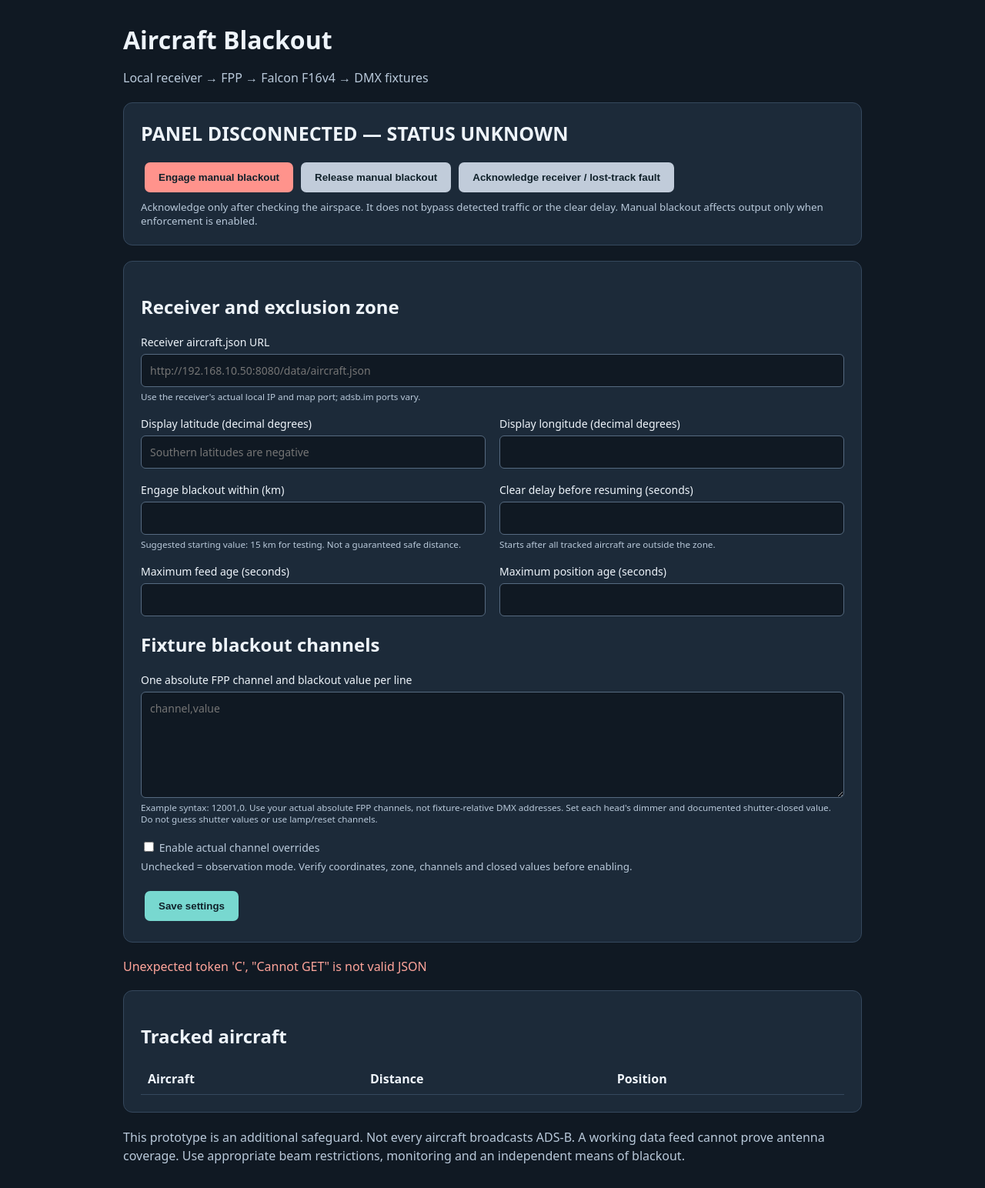
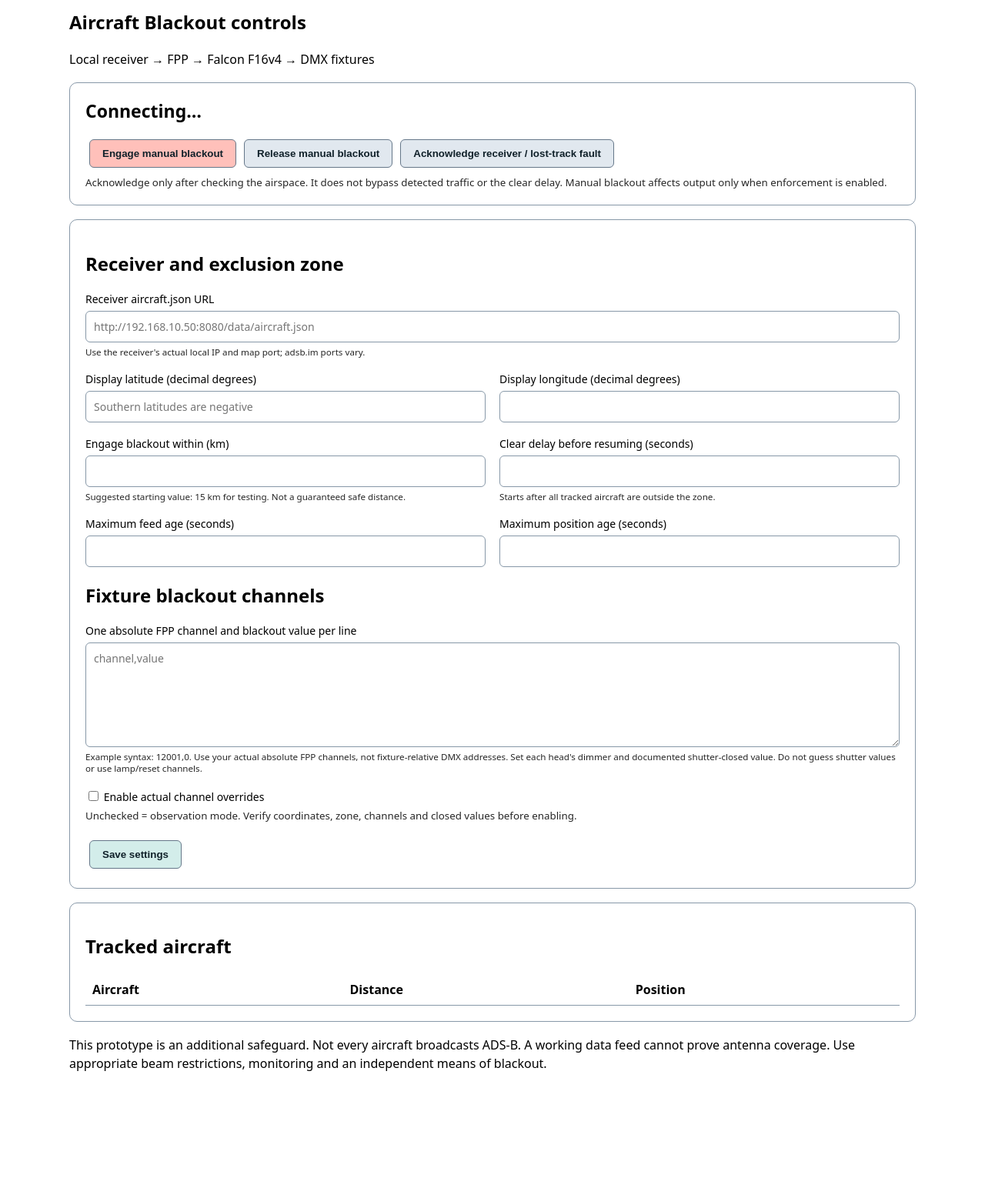
Before and after one commit to lindsayrobinson/fpp-aircraft-blackout, a PHP site: page /index.html in a window 1280 px wide. Shown: the whole page at 77% size. After the commit the page ends 1392 px from the top, so only its background shows below. Run offline with PHP 8.4, Linux system fonts and the light colour scheme; lists and menus that the app fills with data are empty.

Commit message:
Integrate aircraft blackout settings and controls into FPP

```diff
--- a/index.html
+++ b/index.html
@@ -1,18 +1,40 @@
-<!doctype html><html lang="en"><meta charset="utf-8"><meta name="viewport" content="width=device-width,initial-scale=1"><title>Aircraft Blackout</title>
 <style>
-body{font:16px system-ui;background:#101923;color:#eef4fa;max-width:960px;margin:30px auto;padding:0 20px}h1{margin-bottom:5px}p{line-height:1.5;color:#b9c9da}.card{background:#1c2a39;border:1px solid #35485d;border-radius:12px;padding:22px;margin:20px 0}.grid{display:grid;grid-template-columns:1fr 1fr;gap:18px}label{display:block;font-size:14px}input,textarea{display:block;box-sizing:border-box;width:100%;padding:11px;margin-top:6px;border:1px solid #566a80;border-radius:6px;background:#101923;color:white;font:inherit}input[type=checkbox]{width:auto;display:inline}button{padding:12px 18px;border:0;border-radius:7px;background:#78d8d0;color:#10212a;font-weight:700;margin:5px;cursor:pointer}.danger{background:#ff938c}.secondary{background:#c1ccda}#state{font-size:25px;font-weight:750}small{display:block;color:#b9c9da;margin-top:5px}table{width:100%;text-align:left;border-collapse:collapse}td,th{padding:9px;border-bottom:1px solid #35485d}#error{color:#ffa59b;white-space:pre-wrap}@media(max-width:650px){.grid{grid-template-columns:1fr}}</style>
-<h1>Aircraft Blackout</h1><p>Local receiver → FPP → Falcon F16v4 → DMX fixtures</p>
-<div class="card"><div id="state">Connecting…</div><p id="reason"></p><p id="native"></p><button class="danger" id="blackout">Engage manual blackout</button><button class="secondary" id="release">Release manual blackout</button><button class="secondary" id="ack">Acknowledge receiver / lost-track fault</button><small>Acknowledge only after checking the airspace. It does not bypass detected traffic or the clear delay. Manual blackout affects output only when enforcement is enabled.</small></div>
-<form id="form" class="card"><h2>Receiver and exclusion zone</h2><label>Receiver aircraft.json URL<input id="receiver_url" placeholder="http://192.168.10.50:8080/data/aircraft.json" required><small>Use the receiver's actual local IP and map port; adsb.im ports vary.</small></label><div class="grid" style="margin-top:18px"><label>Display latitude (decimal degrees)<input id="latitude" type="number" min="-90" max="90" step="any" placeholder="Southern latitudes are negative" required></label><label>Display longitude (decimal degrees)<input id="longitude" type="number" min="-180" max="180" step="any" required></label><label>Engage blackout within (km)<input id="radius_km" type="number" min="0.1" max="300" step="0.1" required><small>Suggested starting value: 15 km for testing. Not a guaranteed safe distance.</small></label><label>Clear delay before resuming (seconds)<input id="clear_delay_s" type="number" min="1" max="3600" required><small>Starts after all tracked aircraft are outside the zone.</small></label><label>Maximum feed age (seconds)<input id="max_feed_age_s" type="number" min="1" max="10" step="any" required></label><label>Maximum position age (seconds)<input id="max_position_age_s" type="number" min="1" max="30" step="any" required></label></div>
-<h2>Fixture blackout channels</h2><label>One absolute FPP channel and blackout value per line<textarea id="channels" rows="6" placeholder="channel,value"></textarea><small>Example syntax: 12001,0. Use your actual absolute FPP channels, not fixture-relative DMX addresses. Set each head's dimmer and documented shutter-closed value. Do not guess shutter values or use lamp/reset channels.</small></label><p><label><input id="enforce" type="checkbox"> Enable actual channel overrides</label><small>Unchecked = observation mode. Verify coordinates, zone, channels and closed values before enabling.</small></p><button type="submit">Save settings</button><span id="saved"></span></form>
-<div id="error" role="alert"></div><div class="card"><h2>Tracked aircraft</h2><table><thead><tr><th>Aircraft</th><th>Distance</th><th>Position</th></tr></thead><tbody id="aircraft"></tbody></table></div><p>This prototype is an additional safeguard. Not every aircraft broadcasts ADS-B. A working data feed cannot prove antenna coverage. Use appropriate beam restrictions, monitoring and an independent means of blackout.</p>
+#aircraft-blackout-panel{font:16px system-ui;max-width:1100px;margin:12px auto;color:var(--bs-body-color,inherit)}
+#aircraft-blackout-panel p{line-height:1.5}
+#aircraft-blackout-panel .ab-card{border:1px solid #8798a8;border-radius:10px;padding:20px;margin:18px 0;background:var(--bs-body-bg,transparent)}
+#aircraft-blackout-panel .ab-grid{display:grid;grid-template-columns:1fr 1fr;gap:18px}
+#aircraft-blackout-panel label{display:block;font-size:14px}
+#aircraft-blackout-panel input,#aircraft-blackout-panel textarea{display:block;box-sizing:border-box;width:100%;padding:10px;margin-top:6px;border:1px solid #8798a8;border-radius:6px;background:var(--bs-body-bg,transparent);color:inherit;font:inherit}
+#aircraft-blackout-panel input[type=checkbox]{width:auto;display:inline}
+#aircraft-blackout-panel button{padding:10px 16px;border:1px solid #657789;border-radius:6px;background:#d3edea;color:#10212a;font-weight:650;margin:5px;cursor:pointer}
+#aircraft-blackout-panel button:disabled{opacity:.5;cursor:default}
+#aircraft-blackout-panel .ab-danger{background:#ffc0ba}
+#aircraft-blackout-panel .ab-secondary{background:#e1e8ef}
+#aircraft-blackout-panel #ab-state{font-size:23px;font-weight:750}
+#aircraft-blackout-panel small{display:block;margin-top:5px;opacity:.85}
+#aircraft-blackout-panel table{width:100%;text-align:left;border-collapse:collapse}
+#aircraft-blackout-panel td,#aircraft-blackout-panel th{padding:9px;border-bottom:1px solid #8798a8}
+#aircraft-blackout-panel #ab-error{color:#b32920;white-space:pre-wrap}
+@media(max-width:650px){#aircraft-blackout-panel .ab-grid{grid-template-columns:1fr}}
+</style>
+<div id="aircraft-blackout-panel">
+
+<h2>Aircraft Blackout controls</h2><p>Local receiver → FPP → Falcon F16v4 → DMX fixtures</p>
+<div class="ab-card"><div id="ab-state">Connecting…</div><p id="ab-reason"></p><p id="ab-native"></p><button class="ab-danger" id="ab-blackout">Engage manual blackout</button><button class="ab-secondary" id="ab-release">Release manual blackout</button><button class="ab-secondary" id="ab-ack">Acknowledge receiver / lost-track fault</button><small>Acknowledge only after checking the airspace. It does not bypass detected traffic or the clear delay. Manual blackout affects output only when enforcement is enabled.</small></div>
+<form id="ab-form" class="ab-card"><h2>Receiver and exclusion zone</h2><label>Receiver aircraft.json URL<input id="ab-receiver_url" placeholder="http://192.168.10.50:8080/data/aircraft.json" required><small>Use the receiver's actual local IP and map port; adsb.im ports vary.</small></label><div class="ab-grid" style="margin-top:18px"><label>Display latitude (decimal degrees)<input id="ab-latitude" type="number" min="-90" max="90" step="any" placeholder="Southern latitudes are negative" required></label><label>Display longitude (decimal degrees)<input id="ab-longitude" type="number" min="-180" max="180" step="any" required></label><label>Engage blackout within (km)<input id="ab-radius_km" type="number" min="0.1" max="300" step="0.1" required><small>Suggested starting value: 15 km for testing. Not a guaranteed safe distance.</small></label><label>Clear delay before resuming (seconds)<input id="ab-clear_delay_s" type="number" min="1" max="3600" required><small>Starts after all tracked aircraft are outside the zone.</small></label><label>Maximum feed age (seconds)<input id="ab-max_feed_age_s" type="number" min="1" max="10" step="any" required></label><label>Maximum position age (seconds)<input id="ab-max_position_age_s" type="number" min="1" max="30" step="any" required></label></div>
+<h2>Fixture blackout channels</h2><label>One absolute FPP channel and blackout value per line<textarea id="ab-channels" rows="6" placeholder="channel,value"></textarea><small>Example syntax: 12001,0. Use your actual absolute FPP channels, not fixture-relative DMX addresses. Set each head's dimmer and documented shutter-closed value. Do not guess shutter values or use lamp/reset channels.</small></label><p><label><input id="ab-enforce" type="checkbox"> Enable actual channel overrides</label><small>Unchecked = observation mode. Verify coordinates, zone, channels and closed values before enabling.</small></p><button type="submit">Save settings</button><span id="ab-saved"></span></form>
+<div id="ab-error" role="alert"></div><div class="ab-card"><h2>Tracked aircraft</h2><table><thead><tr><th>Aircraft</th><th>Distance</th><th>Position</th></tr></thead><tbody id="ab-aircraft"></tbody></table></div><p>This prototype is an additional safeguard. Not every aircraft broadcasts ADS-B. A working data feed cannot prove antenna coverage. Use appropriate beam restrictions, monitoring and an independent means of blackout.</p>
 <script>
+(()=>{
+const ui=__BLACKOUT_CONFIG__;
 let config=null,loaded=false,lastUpdate=0;
 const fields=['receiver_url','latitude','longitude','radius_km','clear_delay_s','max_feed_age_s','max_position_age_s'];
-async function api(path,body){const r=await fetch('/api/'+path,body===undefined?{}:{method:'POST',headers:{'Content-Type':'application/json','X-Blackout-UI':'1'},body:JSON.stringify(body)});const d=await r.json();if(!r.ok)throw Error(d.error||r.statusText);return d}
-function showError(e){document.getElementById('error').textContent=e.message}
-async function refresh(){try{const s=await api('status');config=s.config;document.getElementById('ack').disabled=!s.can_acknowledge;lastUpdate=Date.now();document.getElementById('state').textContent=(config.enforce?'ENFORCEMENT ENABLED':'OBSERVATION MODE')+' · '+(s.blocked?'BLACKOUT REQUESTED':'CLEAR');document.getElementById('reason').textContent=s.reason;const n=s.native;document.getElementById('native').textContent=n.heartbeat_fresh?`Native hook alive · ${n.channels} channels · ${n.frames} frames processed · output ${n.last_frame_ms && n.heartbeat_ms-n.last_frame_ms<3000?'active recently':'not recently active'} · ${n.enforce&&n.blocked?'override requested':'no override'}`:'Native hook not confirmed — do not rely on protection';if(!loaded){for(const f of fields)document.getElementById(f).value=config[f]??'';document.getElementById('enforce').checked=config.enforce;document.getElementById('channels').value=config.channels.map(r=>`${r.channel},${r.value}`).join('\n');loaded=true}const body=document.getElementById('aircraft');body.replaceChildren();for(const a of s.aircraft){const tr=document.createElement('tr');for(const v of [a.flight||a.hex,`${a.distance_km} km`,a.fresh?`${a.position_age_s}s ago`:'STALE']){const td=document.createElement('td');td.textContent=v;tr.append(td)}body.append(tr)}}catch(e){document.getElementById('state').textContent='PANEL DISCONNECTED — STATUS UNKNOWN';showError(e)}}
-document.getElementById('form').onsubmit=async e=>{e.preventDefault();try{const c={...config};for(const f of fields)c[f]=f==='receiver_url'?document.getElementById(f).value.trim():Number(document.getElementById(f).value);c.enforce=document.getElementById('enforce').checked;const lines=document.getElementById('channels').value.trim();c.channels=lines?lines.split('\n').map(line=>{const parts=line.split(',');if(parts.length!==2||parts.some(x=>!x.trim()))throw Error('Use channel,value on each line');return{channel:Number(parts[0]),value:Number(parts[1])}}):[];await api('config',c);document.getElementById('error').textContent='';document.getElementById('saved').textContent='Saved';await refresh()}catch(e){showError(e)}};
-for(const [id,path,body] of [['blackout','manual',{blackout:true}],['release','manual',{blackout:false}],['ack','acknowledge',{}]])document.getElementById(id).onclick=async()=>{try{if(id==='ack'&&!confirm('Have you checked the airspace and investigated the receiver/lost-track fault?'))return;await api(path,body);await refresh()}catch(e){showError(e)}};
-refresh();setInterval(refresh,1500);
-</script></html>
+async function api(path,body){const r=await fetch(ui.endpoint+encodeURIComponent(path),{method:body===undefined?'GET':'POST',credentials:'same-origin',headers:{'X-Aircraft-Token':ui.token,...(body===undefined?{}:{'Content-Type':'application/json'})},...(body===undefined?{}:{body:JSON.stringify(body)})});const d=await r.json();if(!r.ok)throw Error(d.error||r.statusText);return d}
+function showError(e){document.getElementById('ab-error').textContent=e.message}
+async function refresh(){try{const s=await api('status');config=s.config;document.getElementById('ab-ack').disabled=!s.can_acknowledge;lastUpdate=Date.now();document.getElementById('ab-state').textContent=(config.enforce?'ENFORCEMENT ENABLED':'OBSERVATION MODE')+' · '+(s.blocked?'BLACKOUT REQUESTED':'CLEAR');document.getElementById('ab-reason').textContent=s.reason;const n=s.native;document.getElementById('ab-native').textContent=n.heartbeat_fresh?`Native hook alive · ${n.channels} channels · ${n.frames} frames processed · output ${n.last_frame_ms && n.heartbeat_ms-n.last_frame_ms<3000?'active recently':'not recently active'} · ${n.enforce&&n.blocked?'override requested':'no override'}`:'Native hook not confirmed — do not rely on protection';if(!loaded){for(const f of fields)document.getElementById('ab-'+f).value=config[f]??'';document.getElementById('ab-enforce').checked=config.enforce;document.getElementById('ab-channels').value=config.channels.map(r=>`${r.channel},${r.value}`).join('\n');loaded=true}const body=document.getElementById('ab-aircraft');body.replaceChildren();for(const a of s.aircraft){const tr=document.createElement('tr');for(const v of [a.flight||a.hex,`${a.distance_km} km`,a.fresh?`${a.position_age_s}s ago`:'STALE']){const td=document.createElement('td');td.textContent=v;tr.append(td)}body.append(tr)}}catch(e){document.getElementById('ab-state').textContent='PANEL DISCONNECTED — STATUS UNKNOWN';showError(e)}}
+document.getElementById('ab-form').onsubmit=async e=>{e.preventDefault();try{if(!config)throw Error('Wait for the monitor settings to load');const c={...config};for(const f of fields)c[f]=f==='receiver_url'?document.getElementById('ab-'+f).value.trim():Number(document.getElementById('ab-'+f).value);c.enforce=document.getElementById('ab-enforce').checked;const lines=document.getElementById('ab-channels').value.trim();c.channels=lines?lines.split('\n').map(line=>{const parts=line.split(',');if(parts.length!==2||parts.some(x=>!x.trim()))throw Error('Use channel,value on each line');return{channel:Number(parts[0]),value:Number(parts[1])}}):[];await api('config',c);document.getElementById('ab-error').textContent='';document.getElementById('ab-saved').textContent='Saved';await refresh()}catch(e){showError(e)}};
+for(const [id,path,body] of [['blackout','manual',{blackout:true}],['release','manual',{blackout:false}],['ack','acknowledge',{}]])document.getElementById('ab-'+id).onclick=async()=>{try{if(id==='ack'&&!confirm('Have you checked the airspace and investigated the receiver/lost-track fault?'))return;await api(path,body);await refresh()}catch(e){showError(e)}};
+refresh();const timer=setInterval(()=>{if(!document.getElementById('aircraft-blackout-panel')){clearInterval(timer);return}if(!document.hidden)refresh()},1500);window.addEventListener('pagehide',()=>clearInterval(timer),{once:true});
+})();
+</script>
+</div>
--- /dev/null
+++ b/status_menu.inc
@@ -0,0 +1 @@
+<a class="dropdown-item" href="plugin.php?plugin=fpp-aircraft-blackout&amp;page=index.php"><i class="fas fa-plane"></i> Aircraft Blackout</a>
```
Also changed, not shown: VALIDATION.md (+11 -0 lines), bridge.php (added, +73 -0 lines), index.php (+26 -8 lines), pluginInfo.json (+13 -3 lines), README.md, 1 other file.
